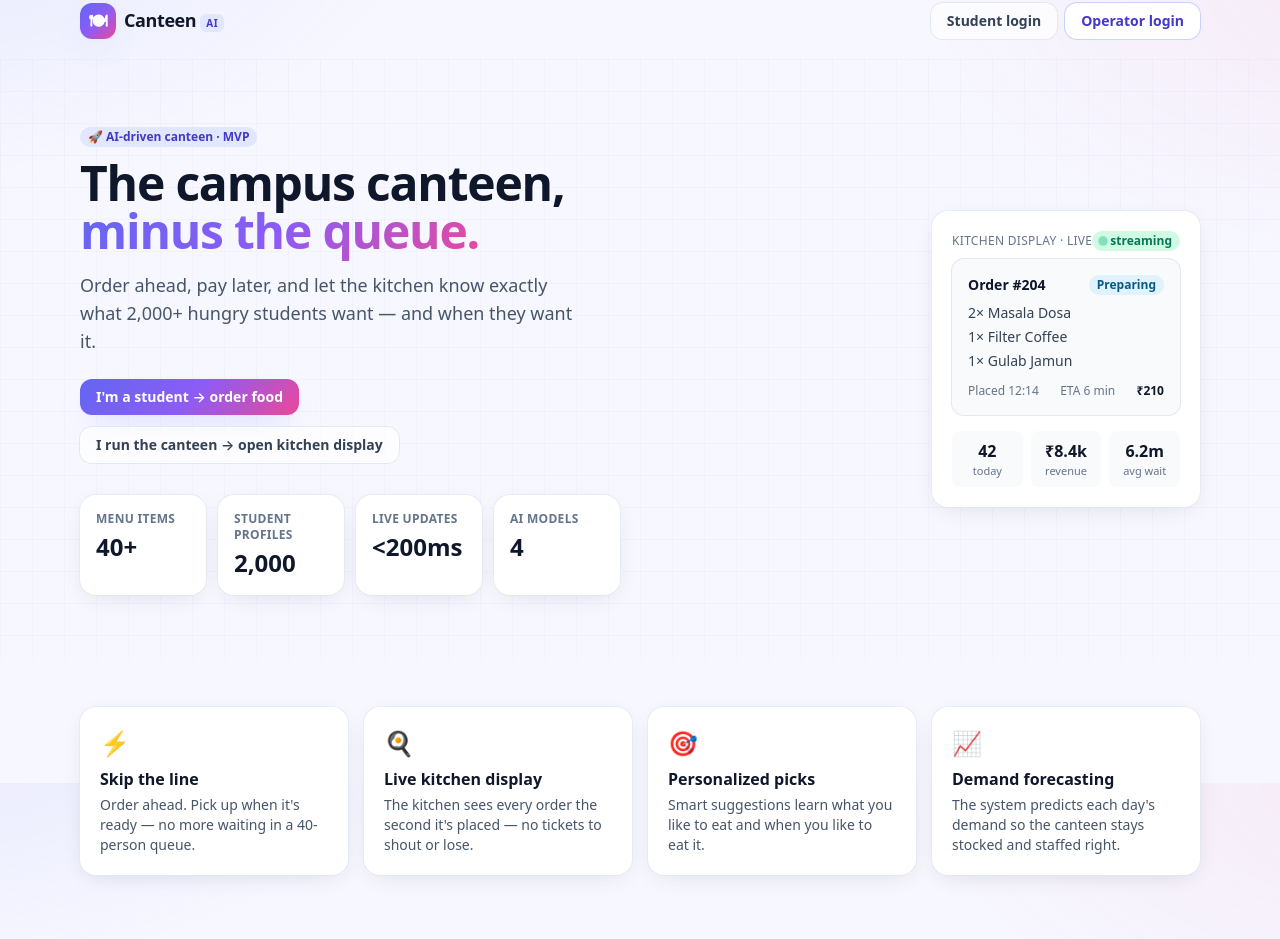
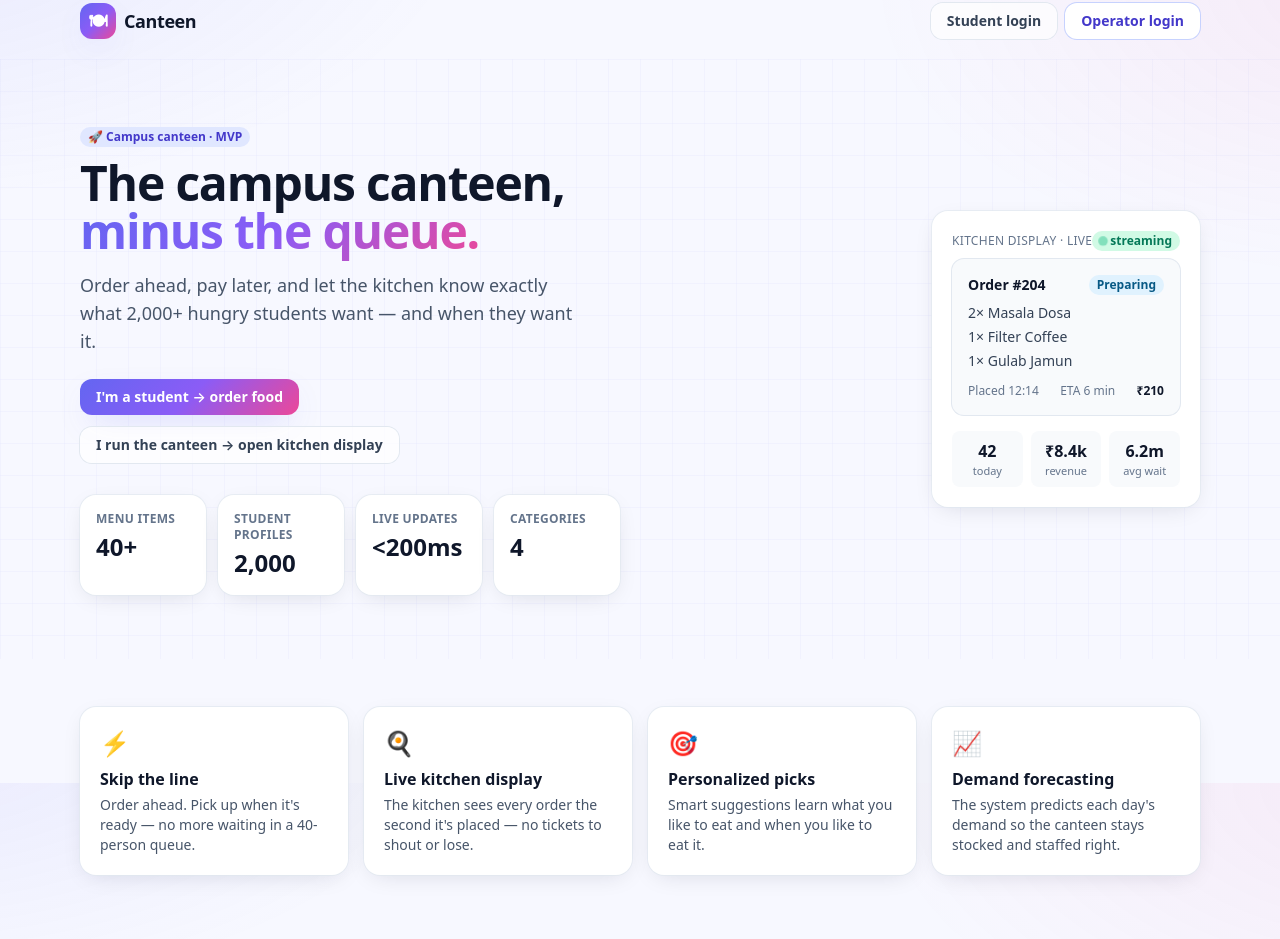
Before and after one commit to rishabtej02-sketch/canteen-mvp, a Next.js app: page / in a window 1280 px wide. Shown: the part 17-956 px from the top of the page. Built offline with nearby package versions, Linux system fonts and the light colour scheme.

Commit message:
chore: remove AI/ML from user-facing copy

```diff
--- a/src/app/layout.tsx
+++ b/src/app/layout.tsx
@@ -2,9 +2,9 @@ import type { Metadata } from "next";
 import "./globals.css";
 
 export const metadata: Metadata = {
-  title: "Canteen AI — Order-ahead campus canteen",
+  title: "Canteen — Order-ahead campus canteen",
   description:
-    "AI-driven college canteen management: menu ordering, live kitchen display, demand forecasting, dynamic ETAs, and personalized recommendations.",
+    "College canteen management: menu ordering, live kitchen display, demand forecasting, dynamic ETAs, and personalized recommendations.",
 };
 
 export default function RootLayout({
--- a/src/app/operator/prep/page.tsx
+++ b/src/app/operator/prep/page.tsx
@@ -145,7 +145,7 @@ export default function OperatorPrepPage() {
         <div>
           <h1 className="text-2xl font-bold text-slate-900">Morning prep</h1>
           <p className="text-sm text-slate-500">
-            AI proposes today's cook quantities. You approve every number.
+            Suggested cook quantities from the last 60 days. You approve every number.
           </p>
         </div>
         <button
@@ -215,7 +215,7 @@ export default function OperatorPrepPage() {
                         <div>
                           <div className="font-medium text-slate-900">{r.name}</div>
                           <div className="text-xs text-slate-500">
-                            AI suggests <span className="font-semibold text-indigo-700">{r.predicted_qty}</span> plates
+                            Suggested: <span className="font-semibold text-indigo-700">{r.predicted_qty}</span> plates
                             {isAccepted && (
                               <> · accepted <span className="font-semibold text-emerald-700">{r.accepted_qty}</span> by {r.accepted_by}</>
                             )}
@@ -272,7 +272,7 @@ export default function OperatorPrepPage() {
           <summary className="cursor-pointer font-semibold text-slate-700">How these numbers are worked out</summary>
           <div className="mt-2 space-y-2 leading-relaxed">
             <p><b>How it works:</b> looks at the last 60 days of orders for each item, leans on recent days more, and adjusts for the day of the week. Brand-new items start from their category's average.</p>
-            <p><b>You're in charge:</b> the AI only suggests — you decide. Every number you accept is saved with who approved it and when.</p>
+            <p><b>You're in charge:</b> the system only suggests — you decide. Every number you accept is saved with who approved it and when.</p>
             <p><b>Fair by design:</b> it uses only total order counts — no student details — so nothing personal affects what gets cooked.</p>
             <p><b>What it can't see yet:</b> promos or events, the weather, and brand-new items (those start from the category average).</p>
           </div>
--- a/src/app/page.tsx
+++ b/src/app/page.tsx
@@ -28,7 +28,7 @@ const STATS = [
   { k: "40+",    v: "Menu items" },
   { k: "2,000",  v: "Student profiles" },
   { k: "<200ms", v: "Live updates" },
-  { k: "4",      v: "AI models" },
+  { k: "4",      v: "Categories" },
 ];
 
 export default function Home() {
@@ -53,7 +53,7 @@ export default function Home() {
         <div className="mx-auto grid max-w-6xl items-center gap-10 px-4 py-16 md:grid-cols-2">
           <div className="animate-fade-up">
             <div className="badge bg-brand-100 text-brand-700">
-              🚀 AI-driven canteen · MVP
+              🚀 Campus canteen · MVP
             </div>
             <h1 className="mt-3 text-4xl font-black tracking-tight text-slate-900 md:text-5xl">
               The campus canteen,{" "}
@@ -146,7 +146,7 @@ export default function Home() {
 
       <footer className="mx-auto max-w-6xl px-4 pb-10 pt-4 text-xs text-slate-500">
         <div className="flex flex-wrap items-center justify-between gap-2">
-          <div>Canteen AI · Next.js + Supabase + Python ML</div>
+          <div>Canteen · Next.js + Supabase</div>
           <div className="flex gap-3">
             <Link href="/login/student" className="link">Student</Link>
             <Link href="/login/operator" className="link">Operator</Link>
--- a/src/components/Logo.tsx
+++ b/src/components/Logo.tsx
@@ -11,11 +11,7 @@ export function Logo({ compact = false }: { compact?: boolean }) {
       </span>
       {!compact && (
         <span className="text-lg text-slate-900">
-          Canteen
-          <span className="ml-1 rounded-md bg-brand-100 px-1.5 py-0.5 text-[10px] font-bold uppercase tracking-wider text-brand-700">
-            AI
-          </span>
-        </span>
+          Canteen</span>
       )}
     </Link>
   );
```
Also changed, not shown: 4 other files (tests, documents, lock files or other folders).
